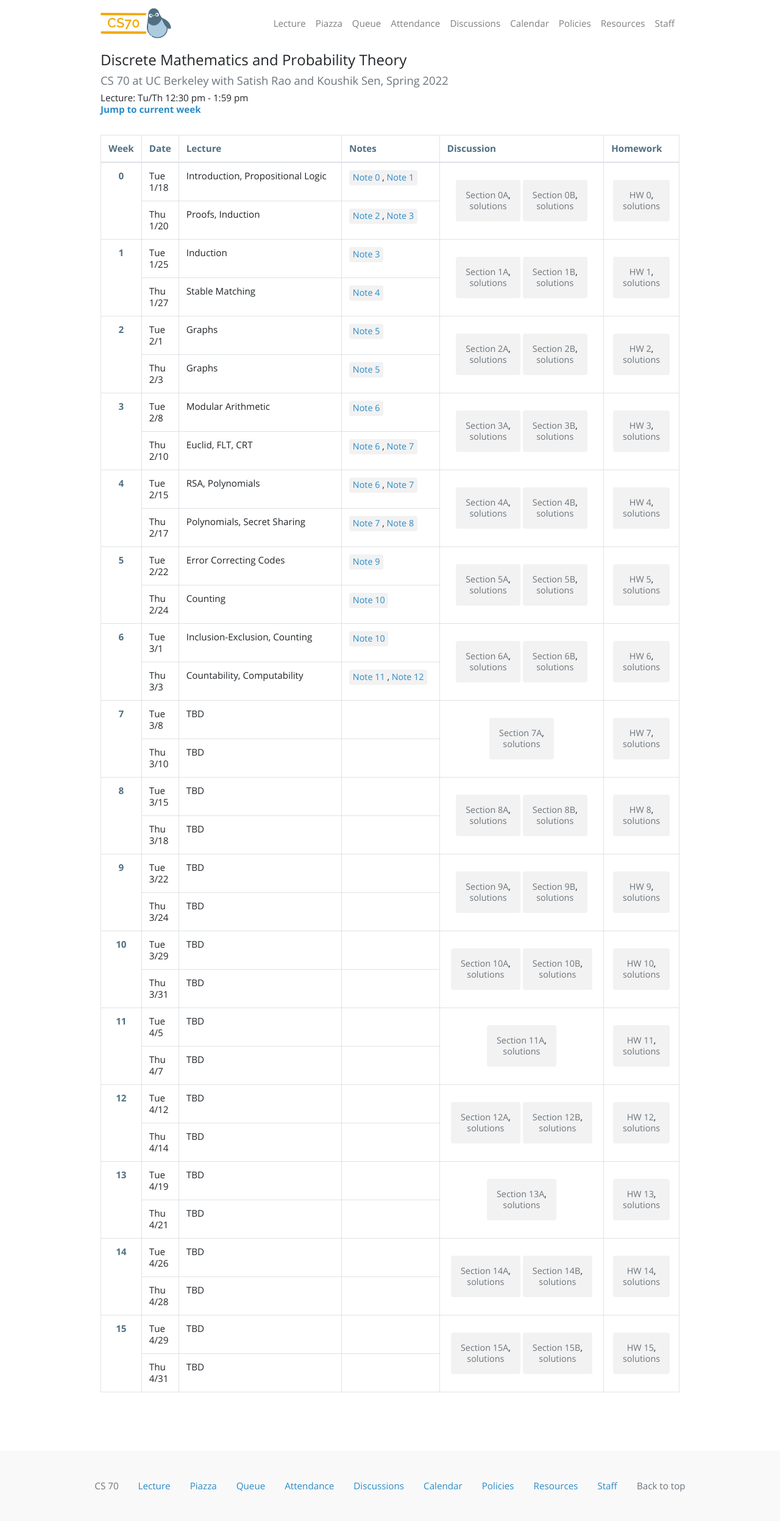
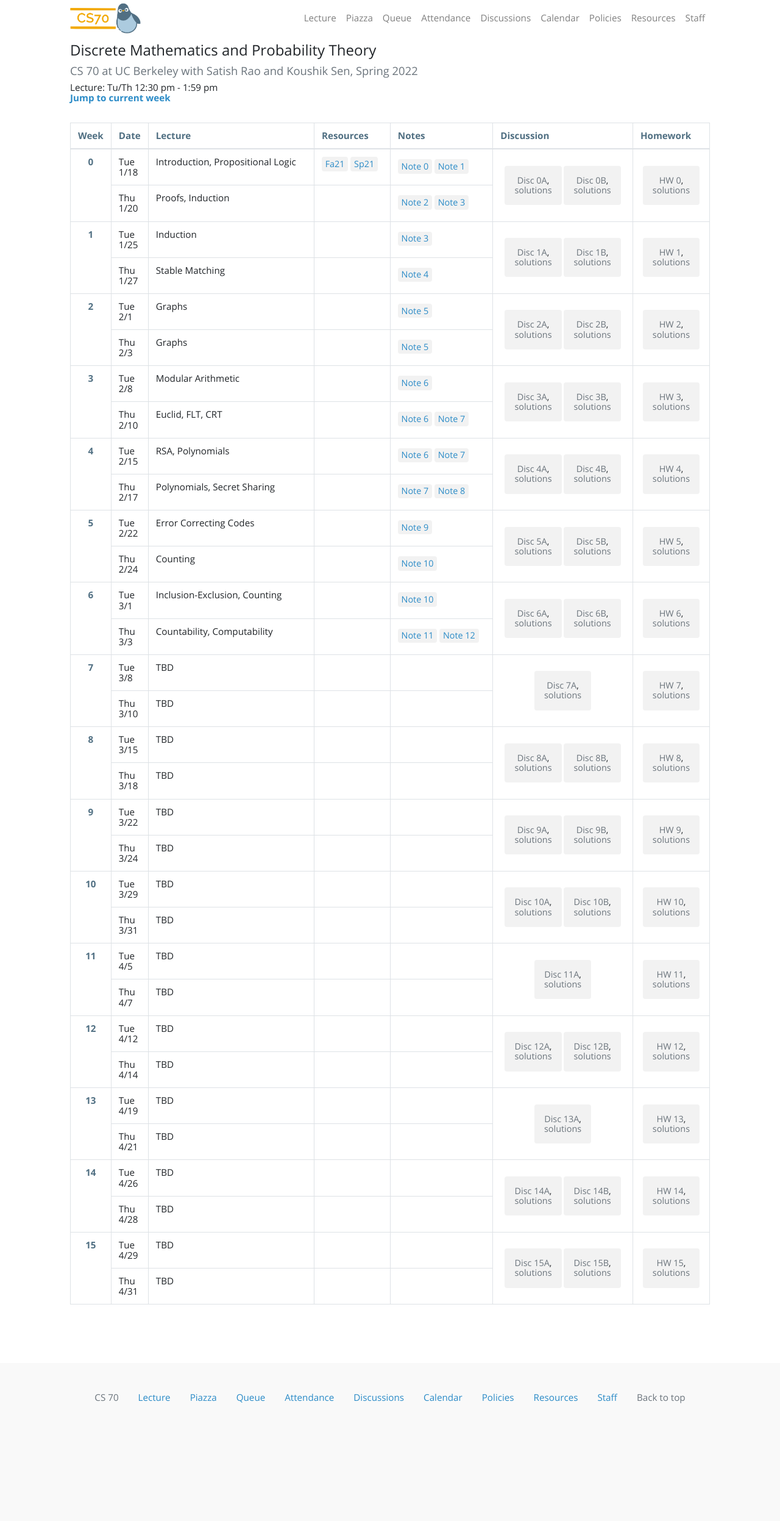
Before and after one commit to tsgoten/cs70-website, a Jekyll site: the page built from index.html, in a window 1280 px wide. Shown: the whole page at 61% size. Built offline with Jekyll 4.4.1, drawn with Linux system fonts in a browser that asks for light colours; after the commit the page ends 2348 px from its top, so only the background shows below that.

Commit message:
fixed some stupid style issues

```diff
--- a/_data/materials/week_0.yml
+++ b/_data/materials/week_0.yml
@@ -6,6 +6,10 @@
   webcast:
   password:
   resources:
+    - name: Fa21
+      url: http://fa21.eecs70.org
+    - name: Sp21
+      url: http://sp21.eecs70.org
   mirror:
 - type: lec
   date: "1/20"
--- a/_materials.html
+++ b/_materials.html
@@ -64,7 +64,7 @@ permalink: /materials/
                 {% assign cur = week[1] %}
                 {% assign assgn = cur.section %}
                 {% assign assgn_type = "Sec" %}
-                {% assign long_assgn_type = "Section" %}
+                {% assign long_assgn_type = "section" %}
                 {% if assgn.number %}
                     <div class="col-sm-3 py-2">
                         {% include material-assignment.html %}
--- a/assets/main.css
+++ b/assets/main.css
@@ -79,6 +79,7 @@ h4 {
 }
 
 .navbar {
+    padding: 0px;
     margin-bottom: 0.5rem;
 }
 
@@ -298,7 +299,7 @@ blockquote *:last-child {
     font-size: 0.9rem;
     background-color: hsl(0, 0%, 95%);
     font-weight: normal;
-    line-height: 1.25;
+    line-height: 1.125;
 }
 
 .main-badge-block:after {
--- a/index.html
+++ b/index.html
@@ -21,6 +21,7 @@ title: Home
             <th>Week</th>
             <th>Date</th>
             <th>Lecture</th>
+            <th>Resources</th>
             <th>Notes</th>
             <th>Discussion</th>
             <th>Homework</th>
@@ -72,7 +73,7 @@ title: Home
                                 <div class="badge badge-light my-1 p-3 main-badge">
                                     <a {% if material.posted %}
                                         href="/assets/pdf/dis{{material.name}}.pdf"
-                                        {% else %} class="text-muted" {% endif %}>Section {{material.num}}</a>, <br/>
+                                        {% else %} class="text-muted" {% endif %}>Disc {{material.num}}</a>, <br/>
                                     <a {% if material.solutions %}
                                         href="/assets/pdf/dis{{material.name}}-sol.pdf"
                                         {% else %} class="text-muted" {% endif %}>solutions</a><br/>
@@ -80,7 +81,7 @@ title: Home
                                 <!-- <br> -->
                                 {%if material.walkthrough %}
                                 <div class="badge badge-light my-1 p-3 main-badge">
-                                    <a href="{{material.walkthrough}}">Section {{material.num}} walkthrough</a><br/>
+                                    <a href="{{material.walkthrough}}">discussion {{material.num}} walkthrough</a><br/>
                                 </div>
                                 {% endif %}
                                 {% endcapture %}
@@ -125,27 +126,29 @@ title: Home
                                             <div style="height:0.5rem"></div>
                                         {% endif %}
 
-                                        {% if material.resources %}
-                                        {% for resource in material.resources %}
-                                        <span class="badge badge-light main-badge">
-                                            <a href="{{ resource.url }}">{{resource.name}}</a>
-                                        </span><br>
-                                        <div style="height:0.4rem"></div>
-                                        {% endfor %}
-                                    {% endif %}
+
                                     {% endif %}
                                     {% if material.holiday %}
                                         {{ material.holiday }}
                                     {% endif %}
                                 </td>
                                 <td>
+                                    {% if material.resources %}
+                                        {% for resource in material.resources %}
+                                            <span class="badge badge-light main-badge">
+                                                <a href="{{ resource.url }}">{{resource.name}}</a>
+                                            </span>
+                                        {% endfor %}
+                                    {% endif %}
+                                </td>
+                                <td>
                                     {% if material.reading_text %}
-                                        <span class="badge badge-light main-badge">
-                                            {% for r in material.reading_text %}
+                                        {% for r in material.reading_text %}
+                                            <span class="badge badge-light my-1 main-badge">
                                                 {% include reading-link.html reading=r %}
-                                                {% unless forloop.last %},{% endunless %}
-                                            {% endfor %}
-                                        </span>
+                                            </span>
+                                            <!-- {% unless forloop.last %},{% endunless %} -->
+                                        {% endfor %}
                                     {% endif %}
                                     {% if material.reading %}
                                     {% for resource in material.reading %}
```
Also changed, not shown: assets/bootstrap.min.css.
